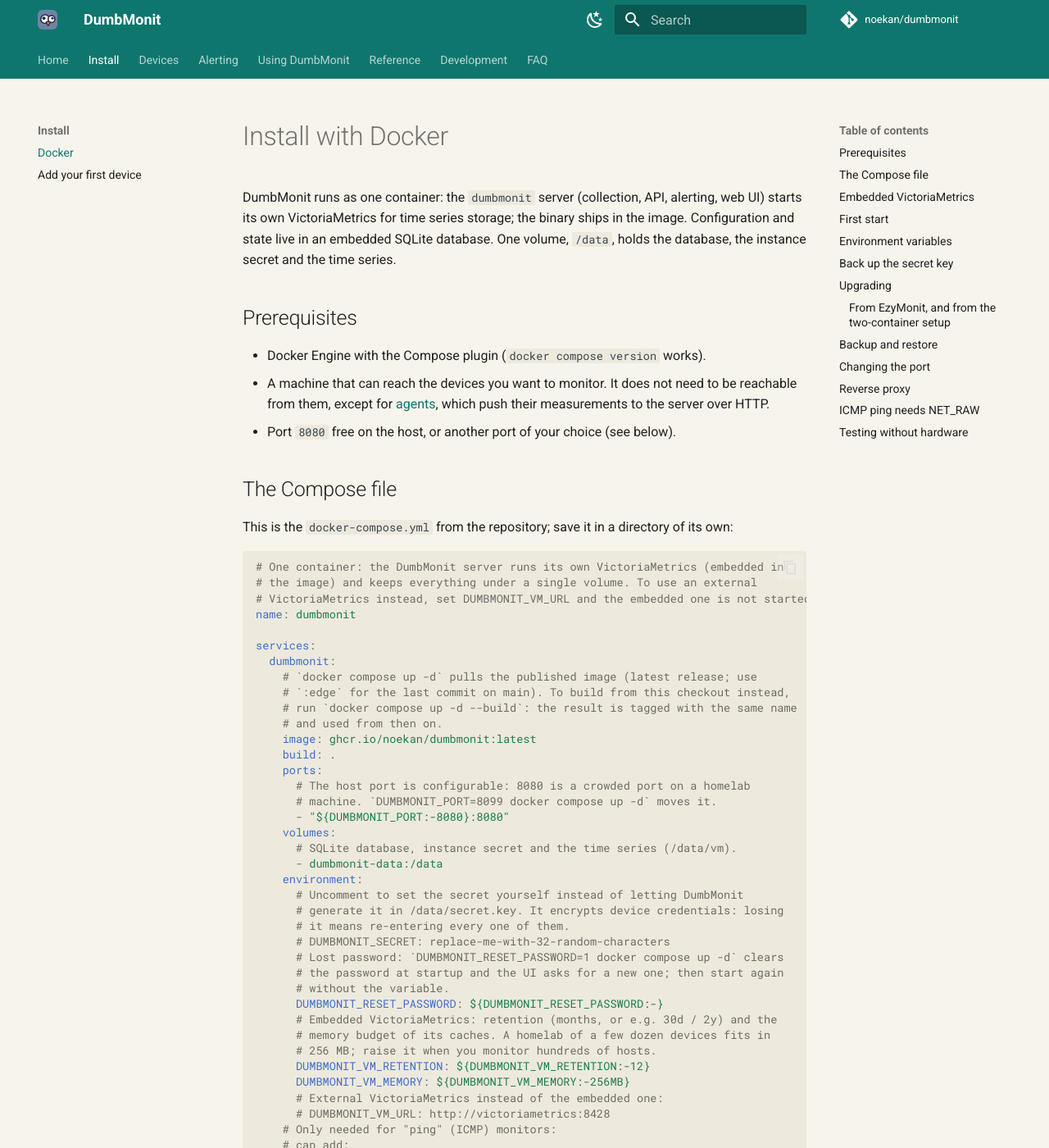
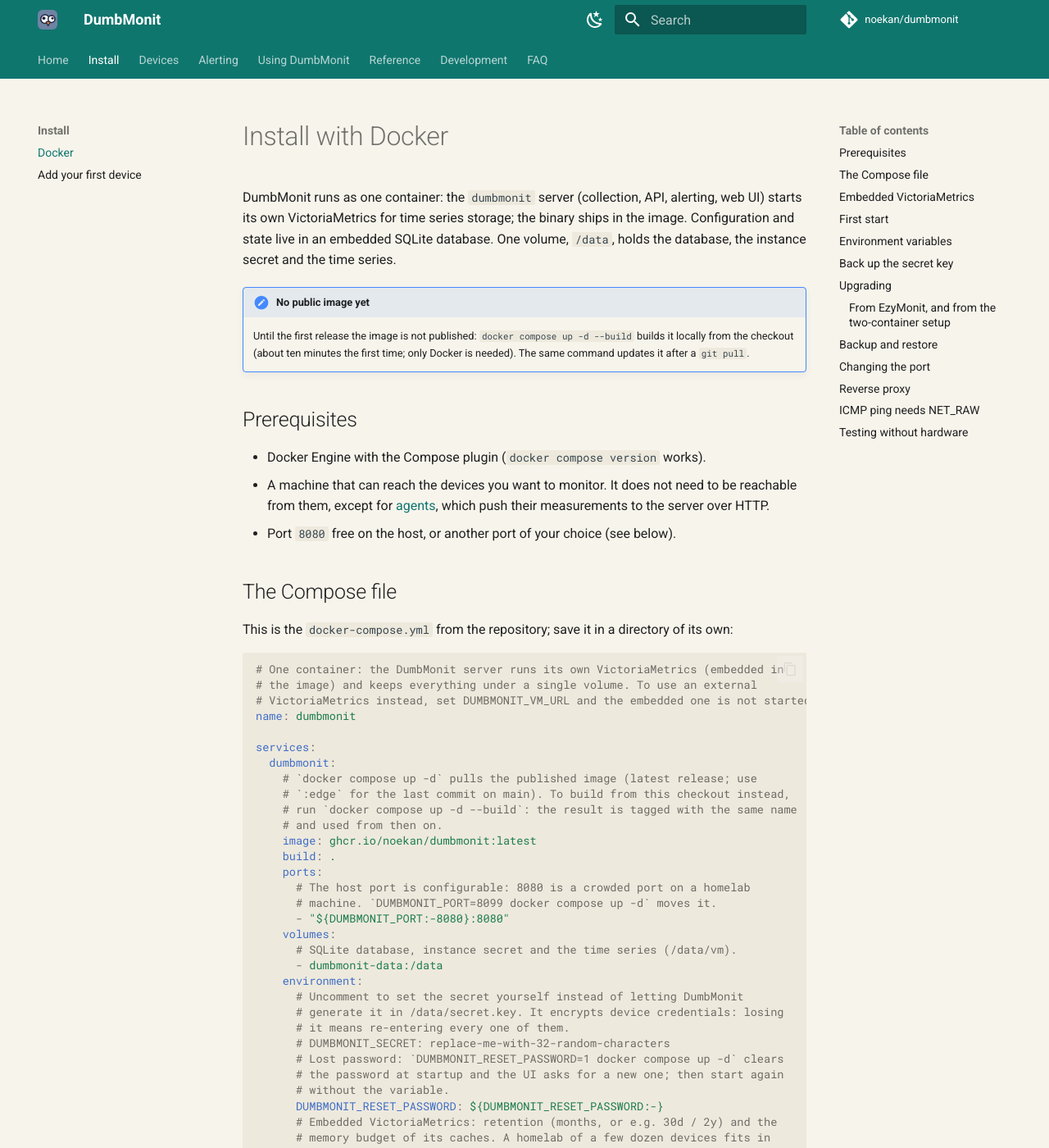
Before and after one commit to noekan/dumbmonit, an MkDocs documentation site: the page built from docs/install/docker.md, in a window 1280 px wide and 1400 px high. Shown: the whole window at 82% size. Built offline with MkDocs 1.6.1 and Material for MkDocs 9.7.7, drawn with Linux system fonts in a browser that asks for light colours; comment, search, counter and statistics services are not loaded; some of the changed text lies outside the part shown.

Commit message:
README and docs: state that the project is a work in progress with no public image yet; list the newer features

````diff
--- a/docs/install/docker.md
+++ b/docs/install/docker.md
@@ -5,6 +5,11 @@
 binary ships in the image. Configuration and state live in an embedded SQLite
 database. One volume, `/data`, holds the database, the instance secret and the
 time series.
+
+!!! note "No public image yet"
+    Until the first release the image is not published: `docker compose up -d
+    --build` builds it locally from the checkout (about ten minutes the first
+    time; only Docker is needed). The same command updates it after a `git pull`.
 
 ## Prerequisites
 
@@ -70,10 +75,10 @@
     name: dumbmonit-data
 ```
 
-Then start it:
+Then start it (`--build` is required while there is no public image):
 
 ```bash
-docker compose up -d
+docker compose up -d --build
 ```
 
 !!! tip "Building the image yourself"
````
Also changed, not shown: README.md (+41 -11 lines), docs/index.md (+5 -0 lines).
